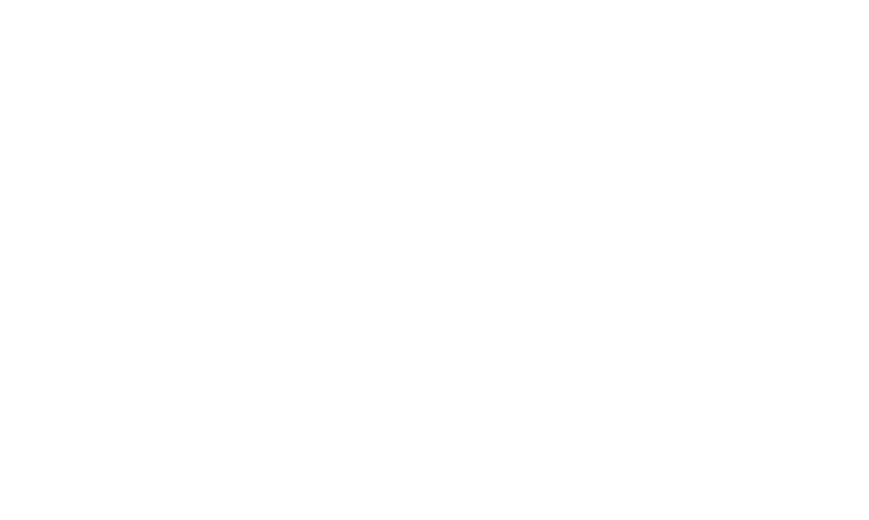
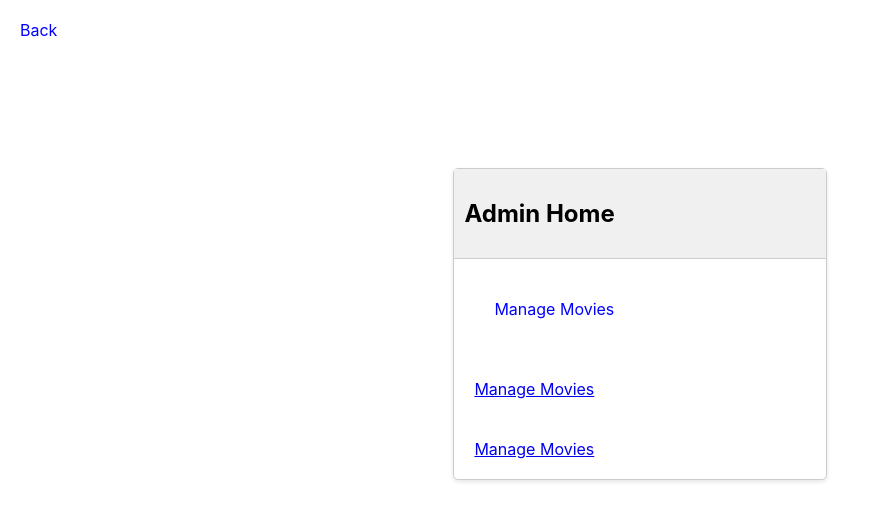
Before and after one commit to YonathanShlevich/Cinema-E-Booking-System, a React (Create React App) app in the folder cinema-ebooking-system/: page /admin in a window 1280 px wide. Before the commit this address had no page. Shown: the top 520 px of the page, without its empty margins (0-869 px from the left). Built offline with nearby package versions, Linux system fonts and the light colour scheme.

Commit message:
started admin

```diff
--- /dev/null
+++ b/cinema-ebooking-system/src/Admin.css
@@ -0,0 +1,58 @@
+.card {
+
+    width: 29%;
+    margin: 10% auto;
+    border: 1px solid #ccc;
+    border-radius: 5px;
+    box-shadow: 0 2px 4px rgba(0, 0, 0, 0.1);
+  }
+
+  .card-header {
+    background-color: #f0f0f0;
+    padding: 10px;
+    border-bottom: 1px solid #ccc;
+  }
+
+  .card-body {
+    padding: 20px;
+  }
+
+  .form-group {
+    margin-bottom: 15px;
+    margin-right: 15px;
+  }
+
+  .form-control {
+    width: 100%;
+    padding: 8px;
+    border: 1px solid #ccc;
+    border-radius: 4px;
+  }
+
+  .btn {
+    padding: 8px 16px;
+    border: none;
+    border-radius: 4px;
+    cursor: pointer;
+  }
+
+  .btn-primary {
+    background-color: #007bff;
+    color: #fff;
+  }
+
+  .btn-primary:hover {
+    background-color: #0056b3;
+  }
+
+  .backbutton {
+    display: block;
+    margin: 20px;
+    text-decoration: none;
+    color: blue;
+    font-size: 16px;
+  }
+
+  .backbutton:hover {
+    text-decoration: underline;
+  }
--- /dev/null
+++ b/cinema-ebooking-system/src/Admin.js
@@ -0,0 +1,33 @@
+import React from 'react';
+import { Link, useNavigate } from 'react-router-dom';
+import './Admin.css';
+
+function Admin() {
+  return (
+
+    <div>
+      <Link to="/" className="backbutton"> Back</Link>
+      <div className="card">
+        <div className="card-header">
+          <h2>Admin Home</h2>
+        </div>
+        <div className="card-body">
+        <Link to="/" className="backbutton">Manage Movies</Link>
+
+        </div>
+        <div className="card-body">
+        <Link to="/" className="manageMovies">Manage Movies</Link>
+
+        </div>
+        <div className="card-body">
+        <Link to="/" className="manageMovies">Manage Movies</Link>
+
+        </div>
+
+      </div>
+    </div>
+
+  );
+}
+
+export default Admin;
--- a/cinema-ebooking-system/src/App.js
+++ b/cinema-ebooking-system/src/App.js
@@ -2,6 +2,7 @@
 import Home from "./Home";
 import Login from "./Login";
 import Verification from "./Verification";
+import Admin from "./Admin";
 
 function App() {
   return (
@@ -10,6 +11,7 @@
         <Route path="/" element={<Home />} />
         <Route path="/login" element={<Login />} />
         <Route path="/verification" element={<Verification />} />
+        <Route path="/admin" element={<Admin />} />
       </Routes>
     </BrowserRouter>
   );
```
